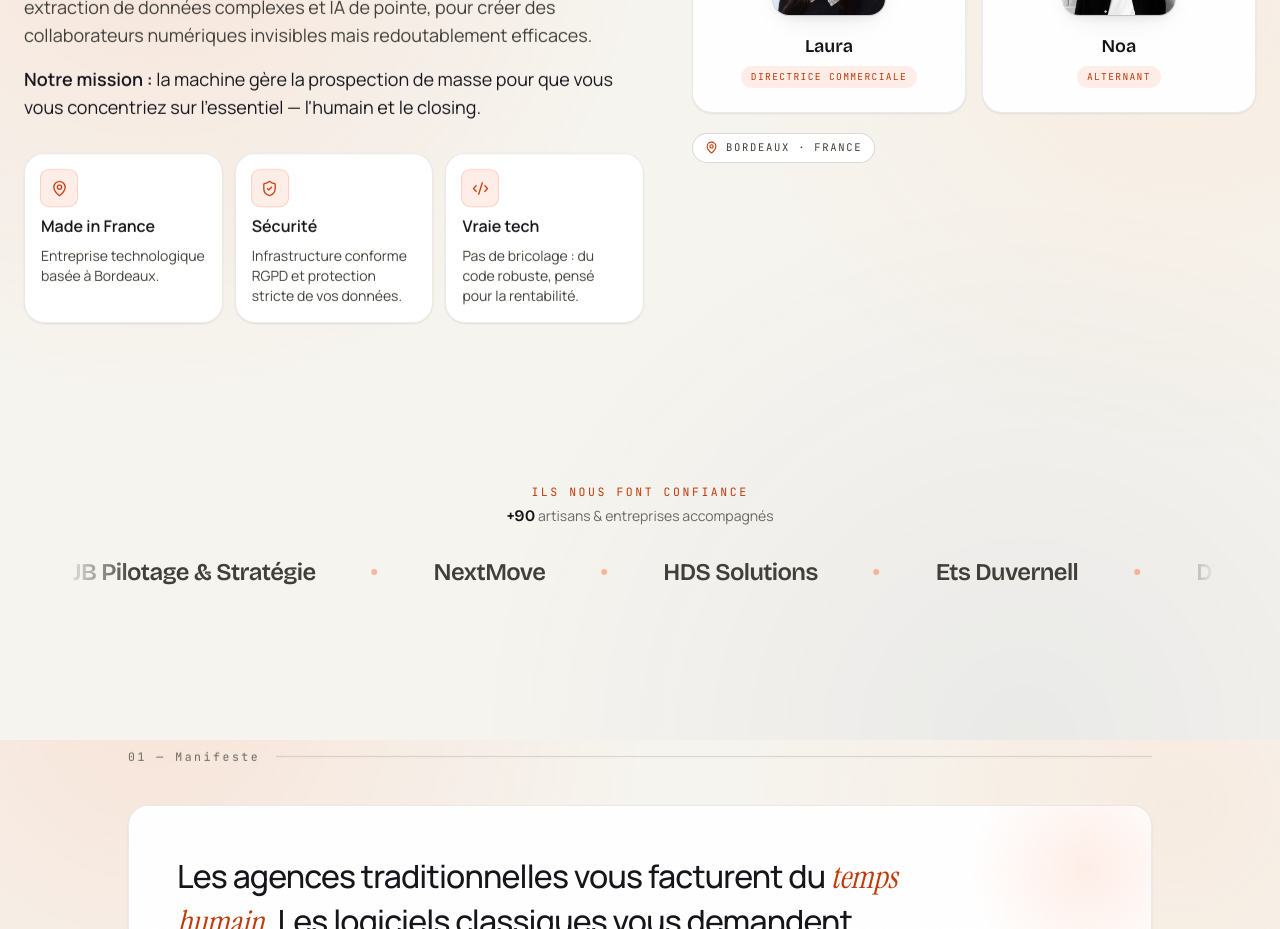
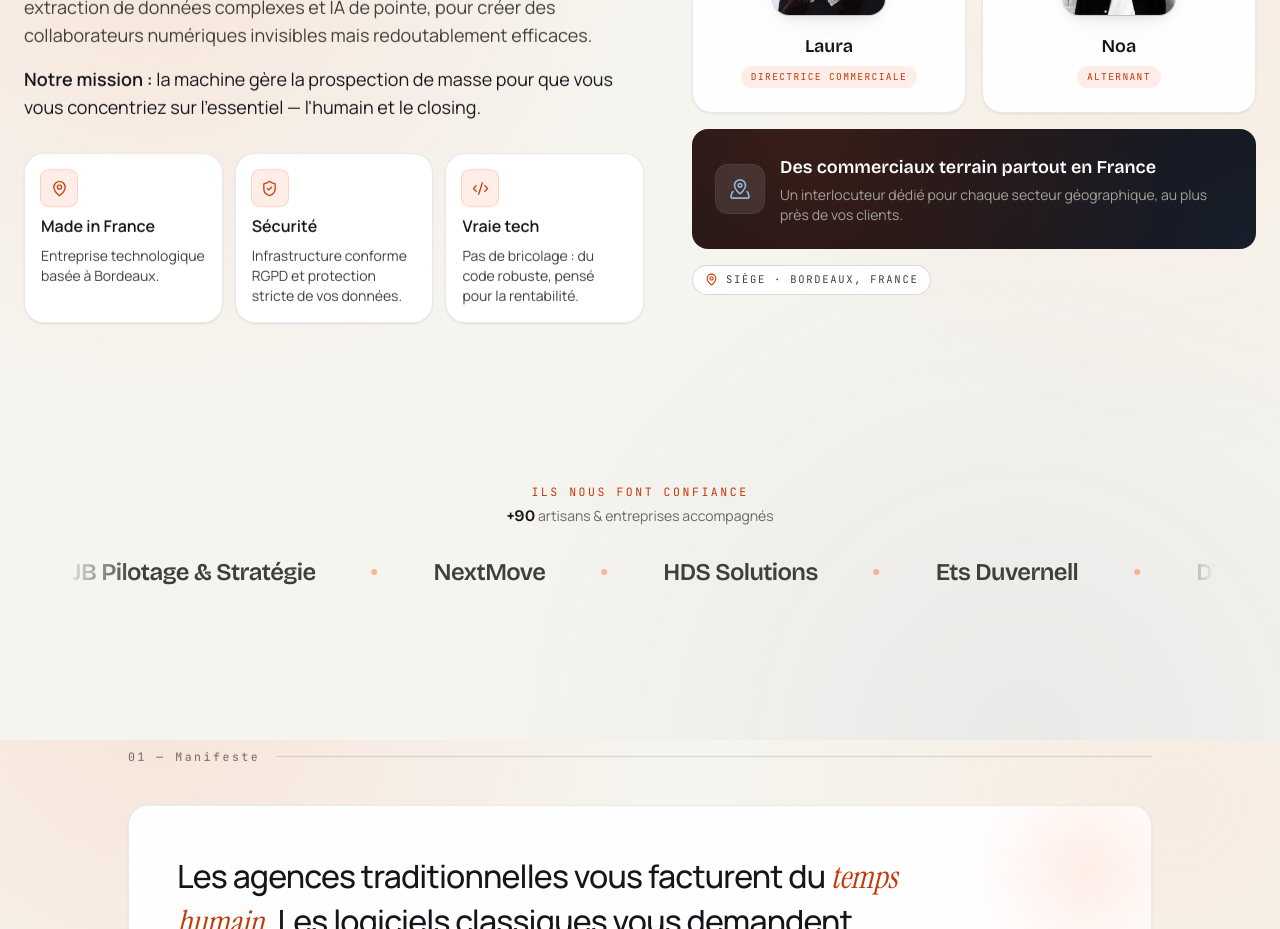
Before and after one commit to afontana33/smatchroom-pulse-vitrine, a Next.js app: page / in a window 1280 px wide. Shown: the part 1660-2589 px from the top of the page. Built offline with nearby package versions, Linux system fonts and the light colour scheme.

Commit message:
feat(pulse): bande commerciaux terrain (couverture France) sous l'équipe

```diff
--- a/src/components/About.jsx
+++ b/src/components/About.jsx
@@ -1,4 +1,4 @@
-import { MapPin, ShieldCheck, Code2 } from 'lucide-react';
+import { MapPin, ShieldCheck, Code2, MapPinned } from 'lucide-react';
 import Reveal from './Reveal';
 
 const TRUST = [
@@ -134,8 +134,21 @@ export default function About() {
                   </figure>
                 ))}
               </div>
-              <p className="mt-5 inline-flex items-center gap-2 rounded-full border border-[var(--border-strong)] bg-[var(--surface)] px-3 py-1.5 font-mono text-[0.66rem] uppercase tracking-[0.16em] text-[var(--muted-strong)]">
-                <MapPin size={13} className="text-[var(--primary-ink)]" /> Bordeaux · France
+              <div className="showcase-dark grain relative mt-4 flex items-center gap-4 overflow-hidden rounded-2xl p-5 sm:p-6">
+                <span className="relative flex h-12 w-12 flex-shrink-0 items-center justify-center rounded-xl bg-white/10 text-[#8fb4e0] ring-1 ring-white/15">
+                  <MapPinned size={22} strokeWidth={1.8} />
+                </span>
+                <div className="relative">
+                  <p className="font-display text-base font-semibold text-white sm:text-lg">
+                    Des commerciaux terrain partout en France
+                  </p>
+                  <p className="mt-1 text-sm text-[var(--on-ink-muted)]">
+                    Un interlocuteur dédié pour chaque secteur géographique, au plus près de vos clients.
+                  </p>
+                </div>
+              </div>
+              <p className="mt-4 inline-flex items-center gap-2 rounded-full border border-[var(--border-strong)] bg-[var(--surface)] px-3 py-1.5 font-mono text-[0.66rem] uppercase tracking-[0.16em] text-[var(--muted-strong)]">
+                <MapPin size={13} className="text-[var(--primary-ink)]" /> Siège · Bordeaux, France
               </p>
             </div>
           </Reveal>
```
